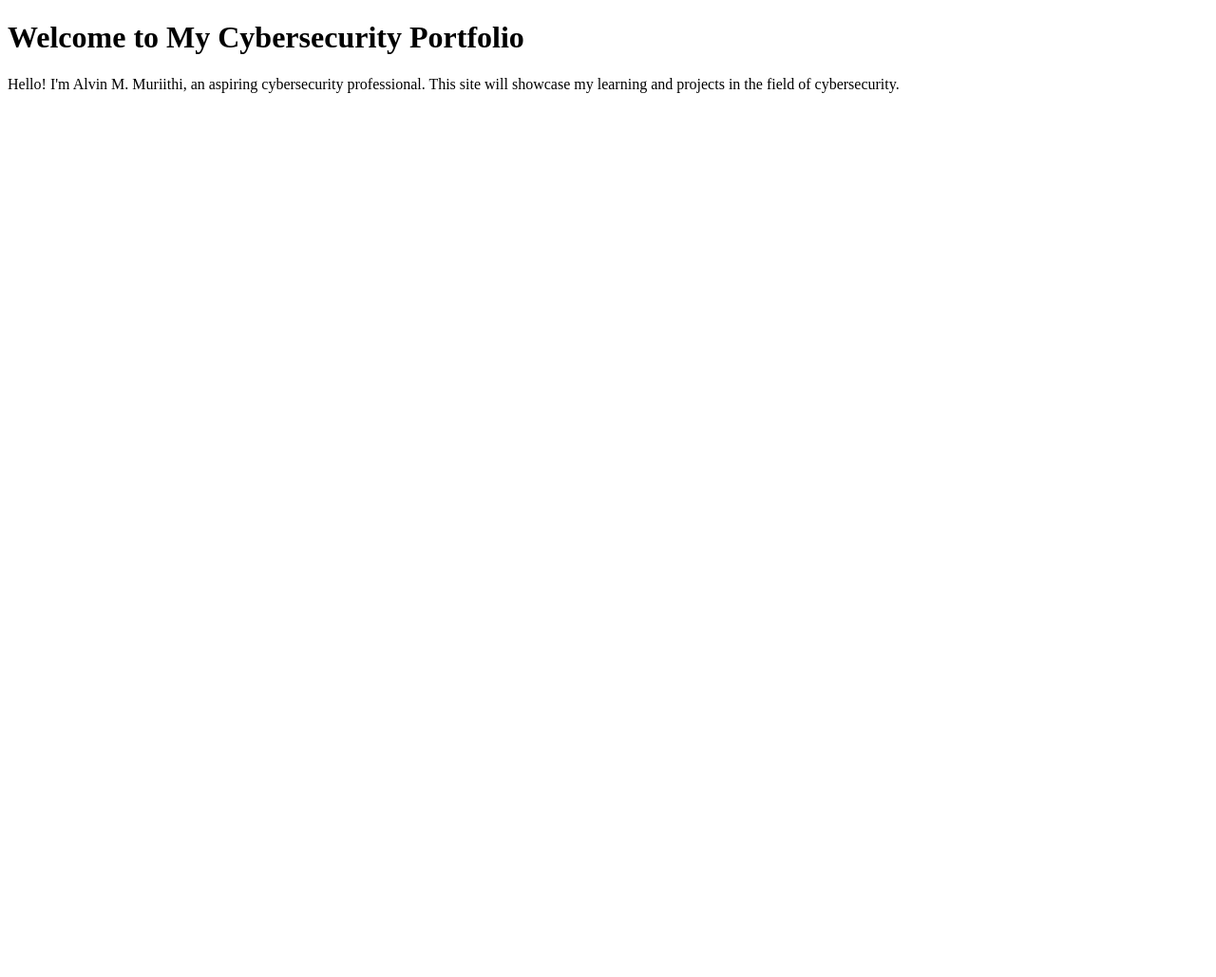
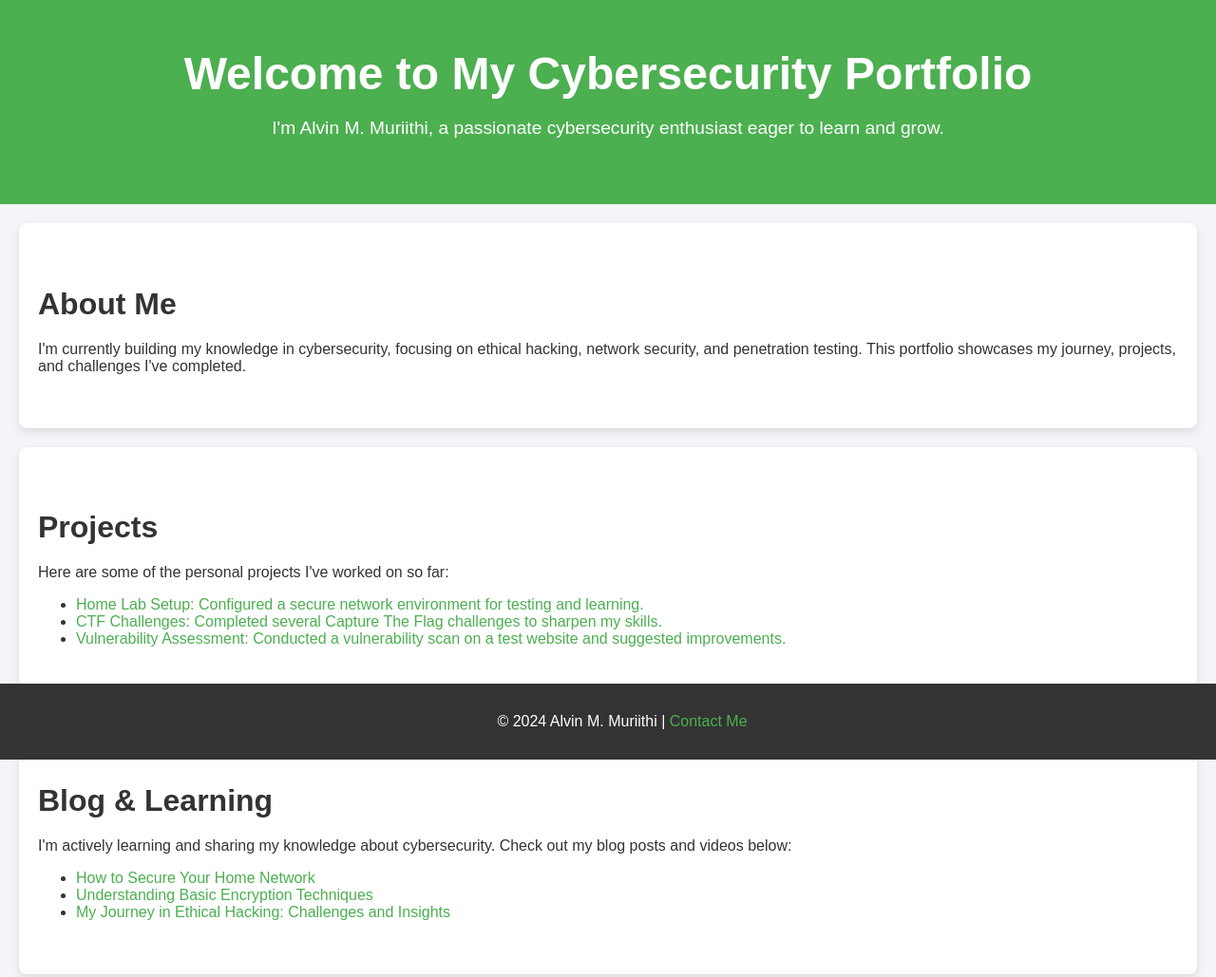
Before and after one commit to alvohh/cybersecurity-portfolio, a plain HTML site: page index.html in a window 1280 px wide. Shown: the top 1029 px of the page at 95% size. Before the commit the page ends 800 px from the top, so only its background shows below. Drawn offline with Linux system fonts and the light colour scheme.

Commit message:
Update index.html

```diff
--- a/index.html
+++ b/index.html
@@ -3,12 +3,92 @@
 <head>
     <meta charset="UTF-8">
     <meta name="viewport" content="width=device-width, initial-scale=1.0">
-    <title>Alvin's Cybersecurity Portfolio</title>
+    <title>Alvin M. Muriithi - Cybersecurity Portfolio</title>
+    <style>
+        body {
+            font-family: 'Arial', sans-serif;
+            background-color: #f4f4f9;
+            color: #333;
+            margin: 0;
+            padding: 0;
+        }
+        header {
+            background-color: #4CAF50;
+            color: white;
+            text-align: center;
+            padding: 50px 20px;
+        }
+        header h1 {
+            margin: 0;
+            font-size: 3em;
+        }
+        header p {
+            font-size: 1.2em;
+        }
+        section {
+            padding: 40px 20px;
+            margin: 20px;
+            background-color: #fff;
+            border-radius: 8px;
+            box-shadow: 0 4px 8px rgba(0, 0, 0, 0.1);
+        }
+        section h2 {
+            font-size: 2em;
+            margin-bottom: 20px;
+        }
+        footer {
+            background-color: #333;
+            color: white;
+            text-align: center;
+            padding: 15px;
+            position: fixed;
+            bottom: 0;
+            width: 100%;
+        }
+        a {
+            color: #4CAF50;
+            text-decoration: none;
+        }
+        a:hover {
+            text-decoration: underline;
+        }
+    </style>
 </head>
 <body>
+
     <header>
         <h1>Welcome to My Cybersecurity Portfolio</h1>
-        <p>Hello! I'm Alvin M. Muriithi, an aspiring cybersecurity professional. This site will showcase my learning and projects in the field of cybersecurity.</p>
+        <p>I'm Alvin M. Muriithi, a passionate cybersecurity enthusiast eager to learn and grow.</p>
     </header>
+
+    <section>
+        <h2>About Me</h2>
+        <p>I'm currently building my knowledge in cybersecurity, focusing on ethical hacking, network security, and penetration testing. This portfolio showcases my journey, projects, and challenges I've completed.</p>
+    </section>
+
+    <section>
+        <h2>Projects</h2>
+        <p>Here are some of the personal projects I've worked on so far:</p>
+        <ul>
+            <li><a href="#">Home Lab Setup: Configured a secure network environment for testing and learning.</a></li>
+            <li><a href="#">CTF Challenges: Completed several Capture The Flag challenges to sharpen my skills.</a></li>
+            <li><a href="#">Vulnerability Assessment: Conducted a vulnerability scan on a test website and suggested improvements.</a></li>
+        </ul>
+    </section>
+
+    <section>
+        <h2>Blog & Learning</h2>
+        <p>I'm actively learning and sharing my knowledge about cybersecurity. Check out my blog posts and videos below:</p>
+        <ul>
+            <li><a href="#">How to Secure Your Home Network</a></li>
+            <li><a href="#">Understanding Basic Encryption Techniques</a></li>
+            <li><a href="#">My Journey in Ethical Hacking: Challenges and Insights</a></li>
+        </ul>
+    </section>
+
+    <footer>
+        <p>&copy; 2024 Alvin M. Muriithi | <a href="mailto:alvinmukirimuriithi@gmail.com">Contact Me</a></p>
+    </footer>
+
 </body>
 </html>
```
